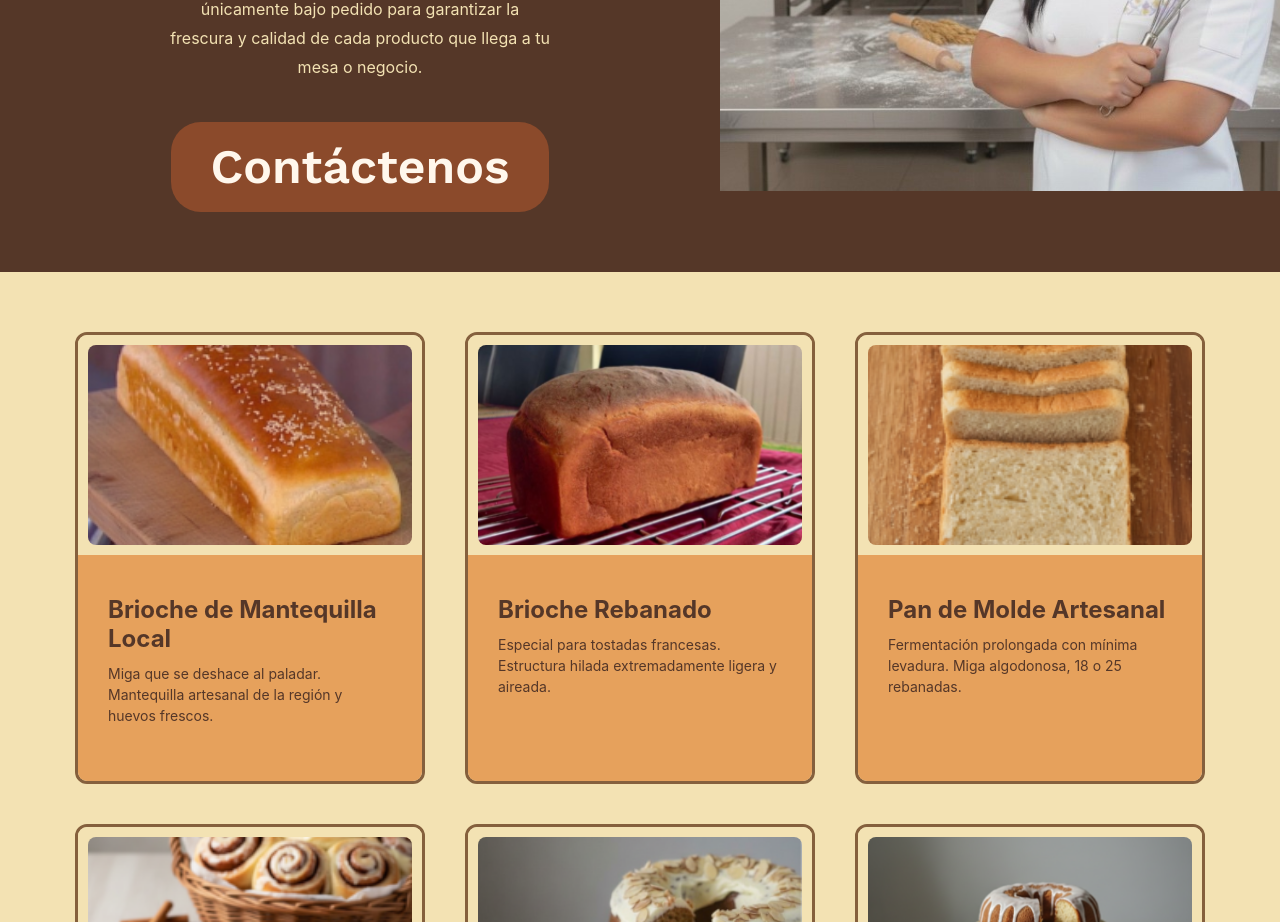
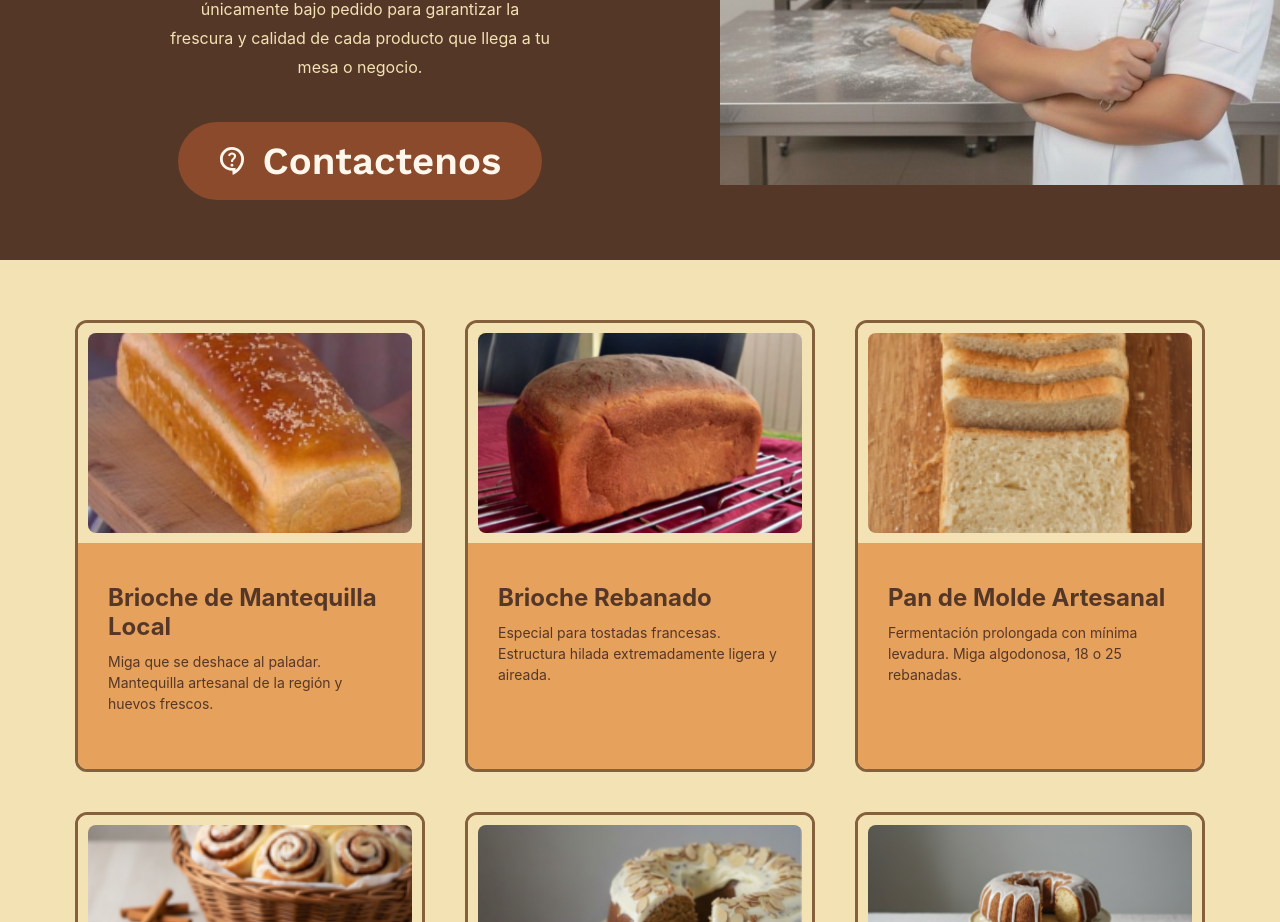
Before and after one commit to sehjo/Delicias-Fortunenas, a React (Create React App) app: page /productos in a window 1280 px wide. Shown: the part 1660-2582 px from the top of the page. Built offline with nearby package versions, Linux system fonts and the light colour scheme; a web font is replaced by a local one.

Commit message:
Refactor contact button to use Link component
Replaced the button used for contacting with a Link component from react-router-dom for better navigation. Updated styles to remove underline from the link and reused the ContactButton component in ProductsPage for consistency.

```diff
--- a/src/Components/AboutSection/About3/About3.css
+++ b/src/Components/AboutSection/About3/About3.css
@@ -85,6 +85,7 @@
   width: fit-content;
   transition: background-color 0.3s ease, transform 0.2s ease;
   gap: clamp(0.5rem, 1.5vw, 1rem);
+  text-decoration: none;
 }
 
 .about3-contact-button:hover {
--- a/src/Components/AboutSection/About3/About3.js
+++ b/src/Components/AboutSection/About3/About3.js
@@ -1,6 +1,7 @@
 import "./About3.css";
 import artisanBread from "../../../Image/pan.png";
 import contactIcon from "../../../icons/Vector.svg";
+import { Link } from 'react-router-dom';
 
 export function About3() {
   return (
@@ -38,9 +39,11 @@ export function About3() {
 
 function ContactButton() {
   return (
-    <button className="about3-contact-button">
+    <Link to="/contacto" className="about3-contact-button">
       <img src={contactIcon} alt="Contact Icon" className="contact-icon" />
       <span className="contact-text">Contactenos</span>
-    </button>
+    </Link>
   );
 }
+
+export { ContactButton };
--- a/src/Components/ProductsPage/ProductsPage.js
+++ b/src/Components/ProductsPage/ProductsPage.js
@@ -2,6 +2,8 @@ import React from 'react';
 import './ProductsPage.css';
 import { Footer } from '../Footer/Footer';
 import { ProductCard } from '../ProductCard/ProductCard';
+import { ContactButton } from '../AboutSection/About3/About3';
+
 
 // Import all product images
 import artisanalPanini from '../../Image/artisanal_panini_sandwiches.png';
@@ -167,9 +169,7 @@ export function ProductsPage() {
                                 para que cada bocado sea una experiencia única. Trabajamos únicamente bajo pedido
                                 para garantizar la frescura y calidad de cada producto que llega a tu mesa o negocio.
                             </p>
-                            <button className="contact-button">
-                                Contáctenos
-                            </button>
+                            <ContactButton />
                         </div>
                         <div className="middle-image">
                             <img src={chefImage} alt="Delicias Fortuneñas" />
```
